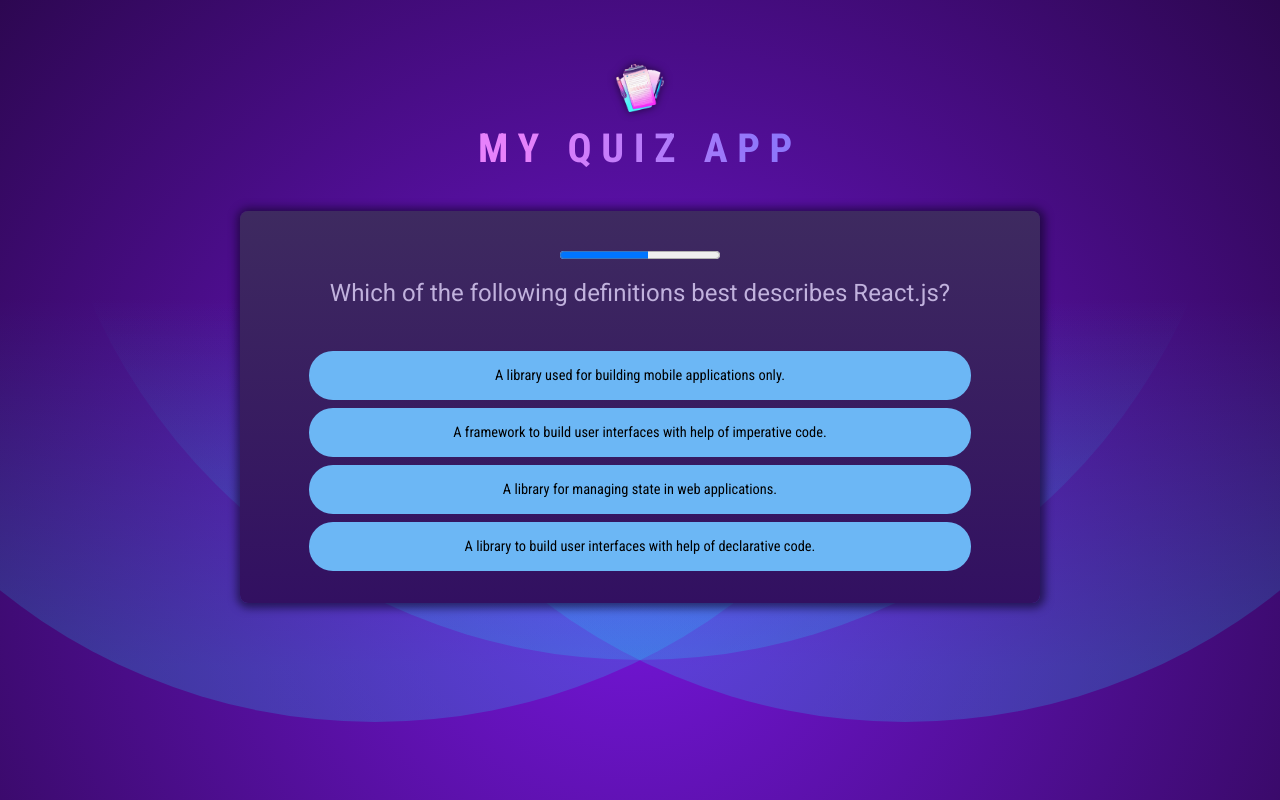
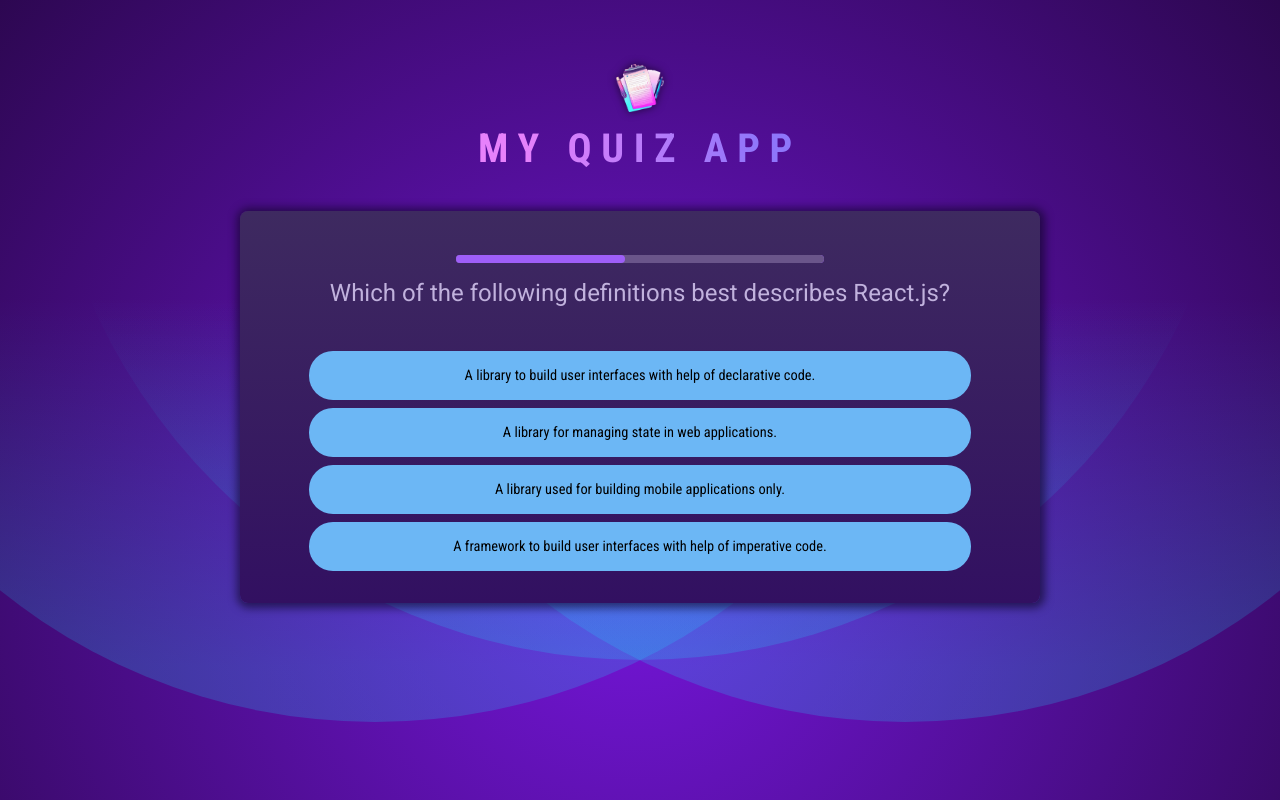
Before and after one commit to HarisDelalic/ReactQuizApp, a React (Vite) app: page / in a window 1280 px wide. Built offline with nearby package versions, Linux system fonts and the light colour scheme.

Commit message:
create question and answers components - refactor code

```diff
--- /dev/null
+++ b/src/components/Answers.jsx
@@ -0,0 +1,27 @@
+import {useRef} from "react";
+
+export default function Answers({answers, selectedAnswer, answerState, onSelect}) {
+    const shuffledAnswers = useRef()
+
+    if(!shuffledAnswers.current) {
+        shuffledAnswers.current = [...answers]
+        shuffledAnswers.current.sort(() => Math.random() - 0.5)
+    }
+
+    return <ul id="answers">
+        {shuffledAnswers.current.map((answer) => {
+            const isSelected = selectedAnswer === answer
+            let cssClass = ''
+
+            if (answerState === 'answered' && isSelected) {
+                cssClass = 'selected'
+            }
+            if ((answerState === 'correct' || answerState === 'wrong') && isSelected) {
+                cssClass = answerState
+            }
+            return <li key={answer} className="answer">
+                <button onClick={() => onSelect(answer)} className={cssClass}>{answer}</button>
+            </li>
+        })}
+    </ul>
+}
--- /dev/null
+++ b/src/components/Question.jsx
@@ -0,0 +1,55 @@
+import { useState } from 'react';
+
+import QuestionTimer from './QuestionTimer.jsx';
+import Answers from './Answers.jsx';
+import QUESTIONS from '../questions.js';
+
+export default function Question({
+                                     index,
+                                     onSelectAnswer,
+                                     onSkipAnswer,
+                                 }) {
+    const [answer, setAnswer] = useState({
+        selectedAnswer: '',
+        isCorrect: null
+    });
+
+    function handleSelectAnswer(answer) {
+        setAnswer({
+            selectedAnswer: answer,
+            isCorrect: null
+        })
+
+        setTimeout(() => {
+            setAnswer({
+                selectedAnswer: answer,
+                isCorrect: QUESTIONS[index].answers[0] === answer
+            })
+
+            setTimeout(() => {
+                onSelectAnswer(answer);
+            }, 2000);
+        }, 1000);
+    }
+
+    let answerState = '';
+
+    if (answer.selectedAnswer && answer.isCorrect !== null) {
+        answerState = answer.isCorrect ? 'correct' : 'wrong';
+    } else if (answer.selectedAnswer) {
+        answerState = 'answered';
+    }
+
+    return (
+        <div id="question">
+            <QuestionTimer timeout={10000} onTimeout={onSkipAnswer} />
+            <h2>{QUESTIONS[index].text}</h2>
+            <Answers
+                answers={QUESTIONS[index].answers}
+                selectedAnswer={answer.selectedAnswer}
+                answerState={answerState}
+                onSelect={handleSelectAnswer}
+            />
+        </div>
+    );
+}
--- a/src/components/Quiz.jsx
+++ b/src/components/Quiz.jsx
@@ -1,43 +1,28 @@
-import {useState, useCallback} from "react";
+import {useState, useCallback, useRef} from "react";
 
-import QuestionTimer from "./QuestionTimer.jsx";
 import QUESTIONS from "../questions"
 
 import quizCompleted from "../assets/quiz-complete.png"
+import Question from "./Question.jsx";
 
 export default function Quiz() {
-
     const [userAnswers, setUserAnswers] = useState([])
     const [answerState, setAnswerState] = useState('')
 
-    const activeQuestionIndex = answerState === '' ? userAnswers.length : userAnswers.length - 1;
+    const activeQuestionIndex = userAnswers.length
 
     const isQuizCompleted = activeQuestionIndex === QUESTIONS.length
 
-    const handleSelectedAnswer = useCallback(function (selectedAnswer) {
-        setAnswerState('answered')
+    const handleSelectAnswer = useCallback(function handleSelectAnswer(
+            selectedAnswer
+        ) {
+            setUserAnswers((prevUserAnswers) => {
+                return [...prevUserAnswers, selectedAnswer];
+            });
+        },
+        []);
 
-        setTimeout(() => {
-            if(selectedAnswer === QUESTIONS[activeQuestionIndex].answers[0]) {
-                setAnswerState('correct')
-            } else {
-                setAnswerState('wrong')
-            }
-
-            setTimeout(() => {
-                setAnswerState('');
-            }, 2000)
-
-        }, 1000)
-
-
-
-        setUserAnswers(prevState => {
-           return [...prevState, selectedAnswer]
-        })
-    }, []);
-
-    const handleSelectAnswer = useCallback(() => handleSelectedAnswer(null), [handleSelectedAnswer])
+    const handleSkipAnswer = useCallback(() => handleSelectAnswer(null), [handleSelectAnswer])
 
     if (isQuizCompleted) {
         return <div id="summary">
@@ -46,30 +31,12 @@ export default function Quiz() {
         </div>
     }
 
-    const shuffledAnswers = [...QUESTIONS[activeQuestionIndex].answers]
-    shuffledAnswers.sort(() => Math.random() - 0.5)
-
     return (<div id="quiz">
-        <QuestionTimer key={activeQuestionIndex} timeout={12000} onTimeout={handleSelectAnswer}></QuestionTimer>
-        <div id="question">
-            <h2>{QUESTIONS[activeQuestionIndex].text}</h2>
-
-            <ul id="answers">
-                {shuffledAnswers.map((answer) => {
-                    const isSelected = userAnswers[userAnswers.length - 1] === answer
-                    let cssClass = ''
-
-                    if(answerState === 'answered' && isSelected) {
-                        cssClass = 'selected'
-                    }
-                    if((answerState === 'correct' || answerState === 'wrong') && isSelected) {
-                        cssClass = answerState
-                    }
-                    return <li key={answer} className="answer">
-                        <button onClick={() => handleSelectedAnswer(answer)} className={cssClass}>{answer}</button>
-                    </li>
-                })}
-            </ul>
-        </div>
+        <Question
+            key={activeQuestionIndex}
+            index={activeQuestionIndex}
+            onSelectAnswer={handleSelectAnswer}
+            onSkipAnswer={handleSkipAnswer}
+        />
     </div>)
 }
```
